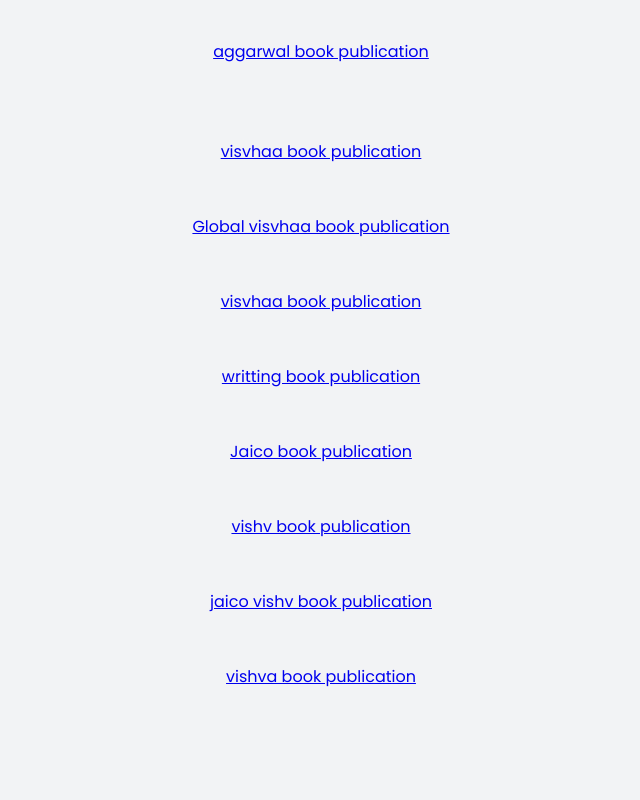
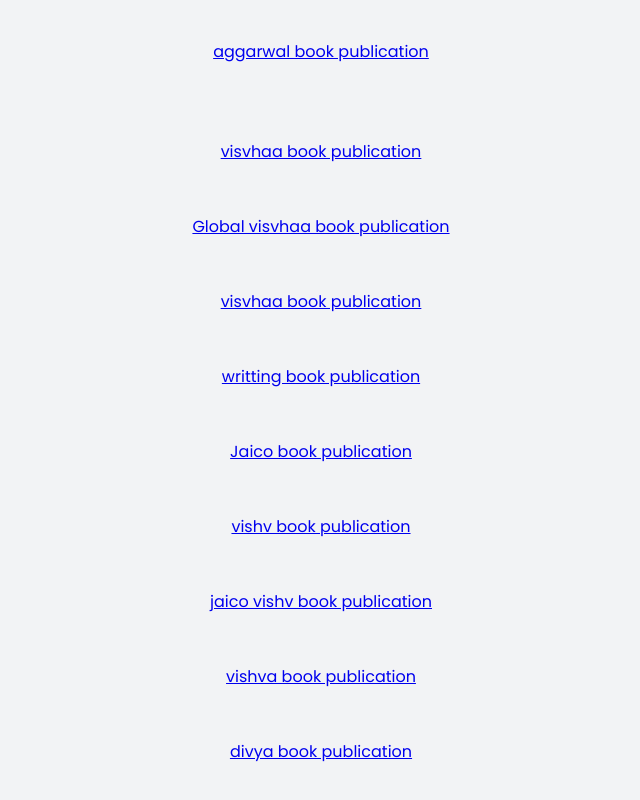
Before and after one commit to developerking005/seventh-work, a plain HTML site: page index.html in a window 1280 px wide. Shown: the part 3001-3801 px from the top of the page, without its empty margins (319-959 px from the left). Before the commit the page ends 3730 px from the top, so only its background shows below. Drawn offline with Linux system fonts and the light colour scheme.

Commit message:
Update index.html

```diff
--- a/index.html
+++ b/index.html
@@ -492,11 +492,11 @@ body{
         <a href="Vishvabookpublication.html">vishva book publication</a>
     </div>
 
-
-
-
-
-
+    <br>
+    <br>
+    <div>
+        <a href="divyabookpublication.html">divya book publication</a>
+    </div>
 
 <script>
 </script>
```
